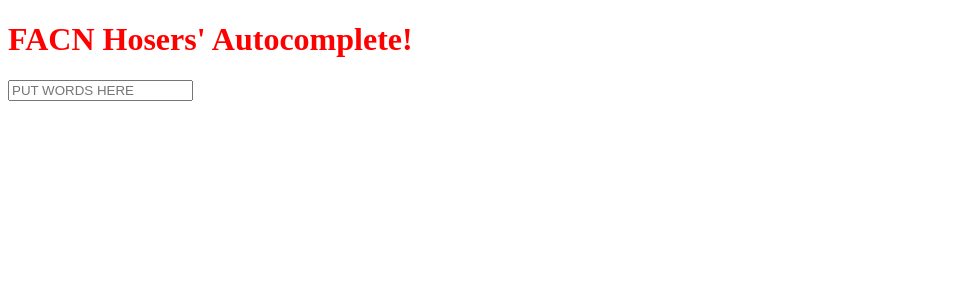
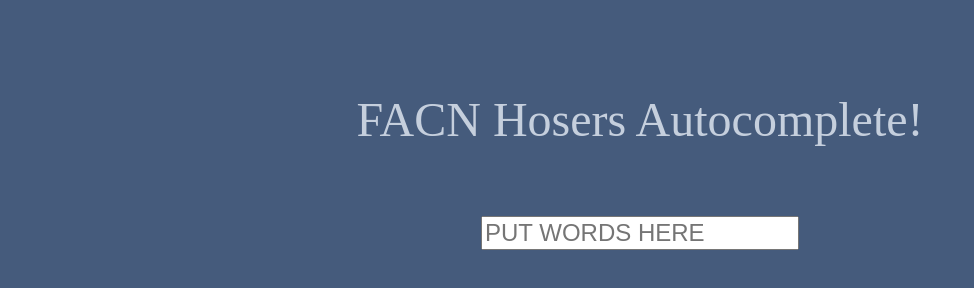
Before and after one commit to FACN1/week4-FACNhosers, a website: page index.html in a window 1280 px wide. Shown: the whole page, without its empty margins (0-974 px from the left). Drawn offline with Linux system fonts and the light colour scheme.

Commit message:
added basic css ref #23

```diff
--- a/client/main.css
+++ b/client/main.css
@@ -1,7 +1,75 @@
+/* http://meyerweb.com/eric/tools/css/reset/
+   v2.0 | 20110126
+   License: none (public domain)
+*/
+
+html, body, div, span, applet, object, iframe,
+h1, h2, h3, h4, h5, h6, p, blockquote, pre,
+a, abbr, acronym, address, big, cite, code,
+del, dfn, em, img, ins, kbd, q, s, samp,
+small, strike, strong, sub, sup, tt, var,
+b, u, i, center,
+dl, dt, dd, ol, ul, li,
+fieldset, form, label, legend,
+table, caption, tbody, tfoot, thead, tr, th, td,
+article, aside, canvas, details, embed,
+figure, figcaption, footer, header, hgroup,
+menu, nav, output, ruby, section, summary,
+time, mark, audio, video {
+	margin: 0;
+	padding: 0;
+	border: 0;
+	font-size: 100%;
+	font: inherit;
+	vertical-align: baseline;
+}
+/* HTML5 display-role reset for older browsers */
+article, aside, details, figcaption, figure,
+footer, header, hgroup, menu, nav, section {
+	display: block;
+}
+body {
+	line-height: 1;
+}
+ol, ul {
+	list-style: none;
+}
+blockquote, q {
+	quotes: none;
+}
+blockquote:before, blockquote:after,
+q:before, q:after {
+	content: '';
+	content: none;
+}
+table {
+	border-collapse: collapse;
+	border-spacing: 0;
+}
+/*END RESET*/
+
+body {
+  background-color: #455b7c;
+  text-align: center;
+}
+
 h1 {
-  color: red;
+  color: #c5cfdd;
+  font-size: 3em;
+  padding: 2em 2em 1.5em 2em;
+  text-align: center;
 }
 
 li {
   list-style-type: none;
+  display: list-item;
+  text-align: center;
+  font-size: 1.5em;
+  color: #c5cfdd;
+  padding-top: 5px;
 }
+
+#sBox {
+  width: auto;
+  font-size: 1.5em;
+}
--- a/index.html
+++ b/index.html
@@ -8,7 +8,7 @@
 </head>
 
 <body>
-  <header><h1>FACN Hosers' Autocomplete!</h1></header>
+  <header><h1>FACN Hosers Autocomplete!</h1></header>
   <section>
     <input id = "sBox" type="text" name="" value="" placeholder="PUT WORDS HERE"></input>
     <ul id="results-list">
```
